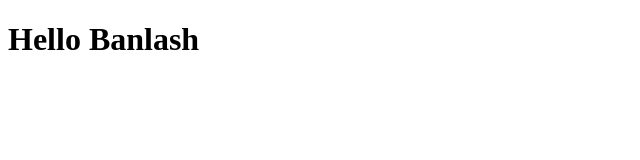
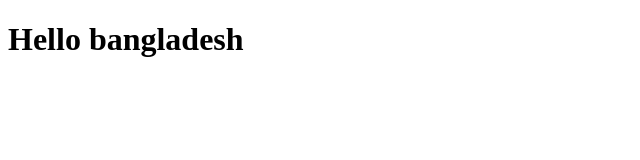
Before and after one commit to sum-aya/new-repo, a plain HTML site: page index.html in a window 1280 px wide. Shown: the whole page, without its empty margins (0-640 px from the left). Drawn offline with Linux system fonts and the light colour scheme.

Commit message:
added index.html file

```diff
--- a/index.html
+++ b/index.html
@@ -6,6 +6,6 @@
     <title>Document</title>
 </head>
 <body>
-    <h1>Hello Banlash</h1>
+    <h1>Hello bangladesh</h1>
 </body>
 </html>
```
